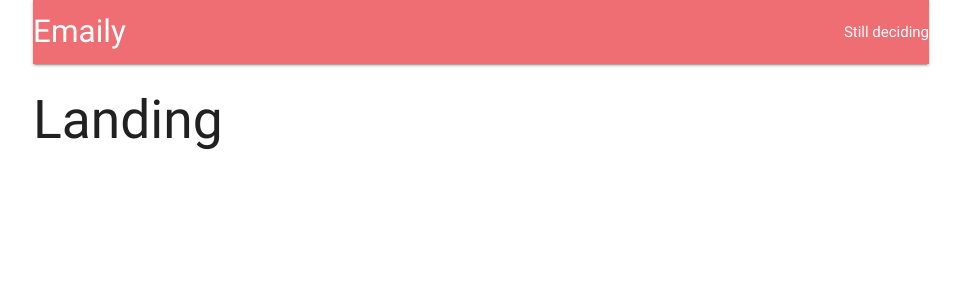
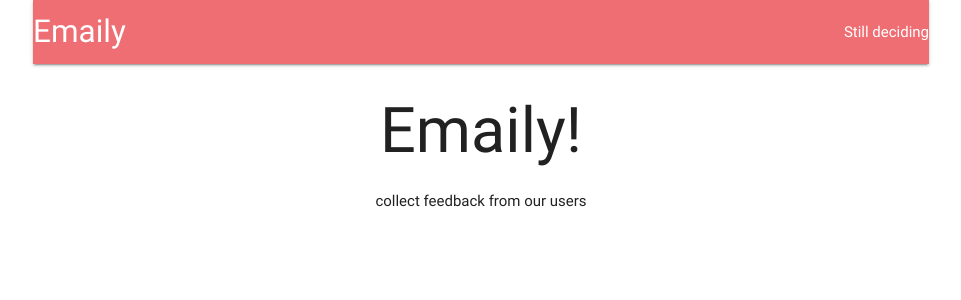
Before and after one commit to divae/serveremailnode, a React (Create React App) app in the folder client/: page / in a window 1280 px wide. Shown: the top 300 px of the page, without its empty margins (159-1120 px from the left). Built offline with nearby package versions, Linux system fonts and the light colour scheme; no server answers.

Commit message:
landing component

```diff
--- a/client/src/components/App.js
+++ b/client/src/components/App.js
@@ -4,9 +4,10 @@ import { connect } from 'react-redux';
 import * as actions from 'actions';
 
 import Header from 'components/Header';
+import Landing from 'components/Landing';
 const Dashboard = () => <h2>Dashboard</h2>
 const SurveyNew = () => <h2>SurveyNew</h2>
-const Landing = () => <h2>Landing</h2>
+
 
 class App extends Component {
 
--- /dev/null
+++ b/client/src/components/Landing.js
@@ -0,0 +1,16 @@
+import React from "react";
+
+const Landing = () => {
+
+    return(
+        <div style={{textAlign: 'center'}}>
+            <h1>
+                Emaily!
+            </h1>
+            collect feedback from our users
+        </div>
+    );
+
+};
+
+export default Landing;
```
